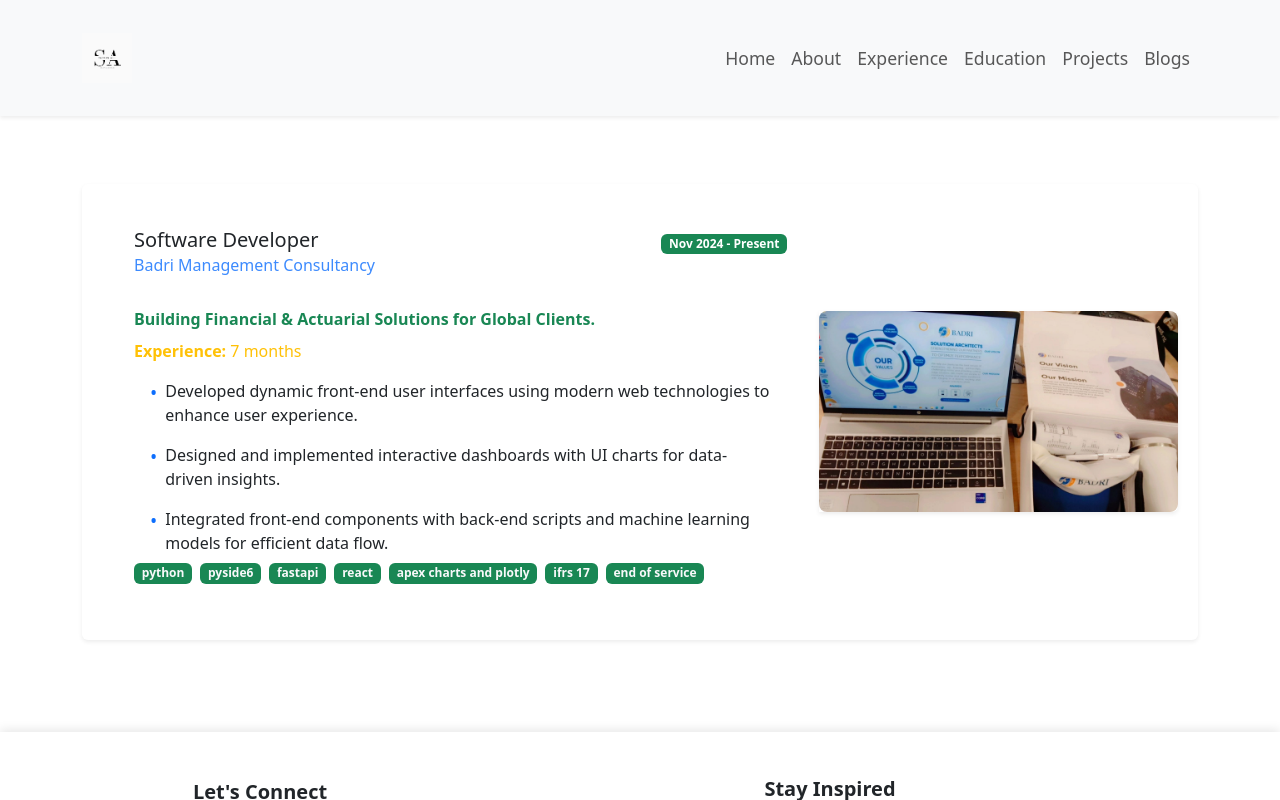
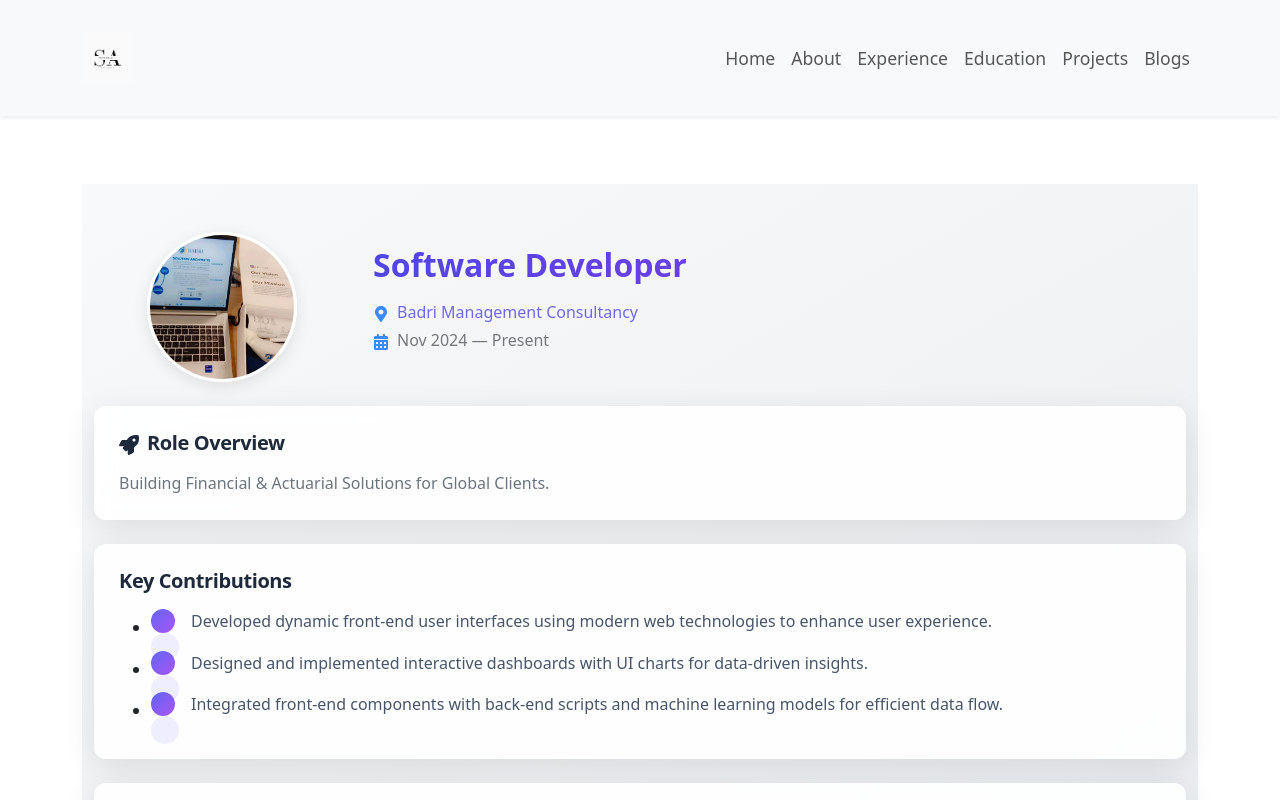
Before and after one commit to SajjadAli54/sajjadali, a Next.js app: page /experience/0 in a window 1280 px wide. Built offline with nearby package versions, Linux system fonts and the light colour scheme.

Commit message:
Updated JobPage component

```diff
--- a/app/(routes)/experience/[id]/page.tsx
+++ b/app/(routes)/experience/[id]/page.tsx
@@ -1,27 +1,295 @@
 "use client";
 
-import ExperienceCard from "@/app/components/ExperienceCard";
+import { useParams } from "next/navigation";
+import { Container, Row, Col, Image, Button } from "react-bootstrap";
 import { jobs } from "@/app/data/jobs";
-import { useParams } from "next/navigation";
+import Link from "next/link";
+import {
+  FaCalendarAlt,
+  FaMapMarkerAlt,
+  FaArrowLeft,
+  FaRocket,
+} from "react-icons/fa";
+import { motion, useAnimate } from "framer-motion";
 import React from "react";
+import Tags from "@/app/components/Tags";
 
-function Job() {
+function JobPage() {
   const params = useParams();
   const job = jobs[Number(params.id)];
+  const [scope, animate] = useAnimate();
+
+  if (!job) {
+    return (
+      <Container className="py-5 text-center">
+        <h3 className="text-danger">Job not found</h3>
+        <Link href="/experience">
+          <Button variant="outline-primary" className="mt-3">
+            Back to Experience
+          </Button>
+        </Link>
+      </Container>
+    );
+  }
+
   return (
-    <ExperienceCard
-      type="job"
-      title={job.title}
-      image={job.image}
-      institutionOrCompany={job.companyName}
-      institutionOrCompanyUrl={job.companyUrl}
-      startDate={job.startDate}
-      endDate={job.endDate}
-      subtitle={job.subtitle}
-      achievementsOrDuties={job.duties}
-      tags={job.tags}
-    />
+    <div className="gradient-background">
+      <Container className="py-5 position-relative">
+        <motion.div
+          initial={{ opacity: 0, y: 20 }}
+          animate={{ opacity: 1, y: 0 }}
+          transition={{ duration: 0.6 }}
+        >
+          <Row className="mb-4 align-items-center">
+            <Col xs={12} md={3} className="text-center mb-3 mb-md-0">
+              <div className="image-wrapper position-relative">
+                <Image
+                  src={job.image || "/placeholder.png"}
+                  roundedCircle
+                  fluid
+                  alt={job.title}
+                  className="company-logo"
+                  style={{
+                    width: "150px",
+                    height: "150px",
+                    objectFit: "cover",
+                    border: "3px solid #fff",
+                    boxShadow: "0 4px 15px rgba(0,0,0,0.1)",
+                  }}
+                  onError={(e) => {
+                    (e.target as HTMLImageElement).src = "/placeholder.png";
+                  }}
+                />
+                <div className="gradient-border"></div>
+              </div>
+            </Col>
+            <Col>
+              <h2 className="fw-bold mb-3 text-gradient">{job.title}</h2>
+              <p className="text-muted mb-1">
+                <FaMapMarkerAlt className="me-2 text-primary" />
+                <a
+                  href={job.companyUrl}
+                  target="_blank"
+                  rel="noopener noreferrer"
+                  className="text-decoration-none company-link"
+                >
+                  {job.companyName}
+                </a>
+              </p>
+              <p className="text-muted">
+                <FaCalendarAlt className="me-2 text-primary" />
+                <span className="date-text">
+                  {job.startDate} — {job.endDate || "Present"}
+                </span>
+              </p>
+            </Col>
+          </Row>
+        </motion.div>
+
+        {/* Role Overview */}
+        <motion.div
+          initial={{ opacity: 0 }}
+          animate={{ opacity: 1 }}
+          transition={{ delay: 0.4, duration: 0.6 }}
+        >
+          <div className="glass-card p-4 mb-4">
+            <h5 className="fw-semibold mb-3 section-title">
+              <FaRocket className="me-2 text-purple" />
+              Role Overview
+            </h5>
+            <p className="text-secondary mb-0 role-description">
+              {job.subtitle}
+            </p>
+          </div>
+        </motion.div>
+
+        {/* Key Contributions */}
+        <motion.div
+          ref={scope}
+          initial={{ opacity: 0 }}
+          animate={{ opacity: 1 }}
+          transition={{ delay: 0.6 }}
+        >
+          <div className="glass-card p-4 mb-4">
+            <h5 className="fw-semibold mb-3 section-title">
+              Key Contributions
+            </h5>
+            <ul className="contribution-list">
+              {job.duties.map((duty, idx) => (
+                <motion.li
+                  key={idx}
+                  className="mb-3"
+                  initial={{ x: -20, opacity: 0 }}
+                  animate={{ x: 0, opacity: 1 }}
+                  transition={{ delay: 0.8 + idx * 0.1 }}
+                >
+                  <div className="d-flex align-items-start">
+                    <span className="bullet-icon me-3">
+                      <div className="bullet-gradient"></div>
+                    </span>
+                    <span className="duty-text">{duty}</span>
+                  </div>
+                </motion.li>
+              ))}
+            </ul>
+          </div>
+        </motion.div>
+
+        {/* Tech Stack */}
+        {job.tags?.length > 0 && (
+          <motion.div
+            initial={{ opacity: 0 }}
+            animate={{ opacity: 1 }}
+            transition={{ delay: 1.2 }}
+          >
+            <div className="glass-card p-4 mb-4">
+              <h5 className="fw-semibold mb-3 section-title">Tech Stack</h5>
+              <Tags tags={job.tags} />
+            </div>
+          </motion.div>
+        )}
+
+        {/* Back Button */}
+        <motion.div
+          initial={{ opacity: 0 }}
+          animate={{ opacity: 1 }}
+          transition={{ delay: 1.4 }}
+        >
+          <div className="text-center mt-5">
+            <Link href="/experience">
+              <Button
+                variant="primary"
+                className="back-button px-4 py-2"
+                style={{
+                  background:
+                    "linear-gradient(135deg, #6366f1 0%, #a855f7 100%)",
+                  border: "none",
+                  position: "relative",
+                  overflow: "hidden",
+                }}
+              >
+                <motion.span
+                  className="d-flex align-items-center justify-content-center"
+                  whileHover={{ scale: 1.05 }}
+                >
+                  <FaArrowLeft className="me-2" />
+                  Back to Experience
+                </motion.span>
+              </Button>
+            </Link>
+          </div>
+        </motion.div>
+      </Container>
+
+      <style jsx global>{`
+        .gradient-background {
+          background: linear-gradient(150deg, #f8f9fa 0%, #e9ecef 100%);
+          min-height: 100vh;
+        }
+
+        .glass-card {
+          background: rgba(255, 255, 255, 0.9);
+          backdrop-filter: blur(10px);
+          border-radius: 12px;
+          box-shadow: 0 8px 32px rgba(0, 0, 0, 0.1);
+          border: 1px solid rgba(255, 255, 255, 0.3);
+        }
+
+        .text-gradient {
+          background: linear-gradient(135deg, #4f46e5 0%, #9333ea 100%);
+          -webkit-background-clip: text;
+          -webkit-text-fill-color: transparent;
+        }
+
+        .company-link {
+          color: #4f46e5 !important;
+          transition: all 0.3s ease;
+          font-weight: 500;
+        }
+
+        .company-link:hover {
+          color: #9333ea !important;
+          text-decoration: underline;
+        }
+
+        .section-title {
+          color: #1e293b;
+          font-size: 1.25rem;
+          letter-spacing: -0.02em;
+        }
+
+        .contribution-list .bullet-gradient {
+          width: 24px;
+          height: 24px;
+          background: linear-gradient(135deg, #6366f1 0%, #a855f7 100%);
+          border-radius: 50%;
+          display: flex;
+          align-items: center;
+          justify-content: center;
+        }
+
+        .contribution-list .bullet-icon::after {
+          content: "";
+          position: absolute;
+          width: 28px;
+          height: 28px;
+          background: rgba(99, 102, 241, 0.1);
+          border-radius: 50%;
+        }
+
+        .duty-text {
+          color: #475569;
+          line-height: 1.6;
+        }
+
+        .back-button::before {
+          content: "";
+          position: absolute;
+          top: 0;
+          left: -100%;
+          width: 100%;
+          height: 100%;
+          background: linear-gradient(
+            120deg,
+            transparent,
+            rgba(255, 255, 255, 0.3),
+            transparent
+          );
+          transition: 0.6s;
+        }
+
+        .back-button:hover::before {
+          left: 100%;
+        }
+
+        .image-wrapper {
+          display: inline-block;
+          position: relative;
+        }
+
+        .gradient-border {
+          position: absolute;
+          top: -3px;
+          left: -3px;
+          right: -3px;
+          bottom: -3px;
+          background: linear-gradient(135deg, #6366f1 0%, #a855f7 100%);
+          border-radius: 50%;
+          z-index: -1;
+          animation: rotate 6s linear infinite;
+        }
+
+        @keyframes rotate {
+          0% {
+            transform: rotate(0deg);
+          }
+          100% {
+            transform: rotate(360deg);
+          }
+        }
+      `}</style>
+    </div>
   );
 }
 
-export default Job;
+export default JobPage;
--- a/app/components/Card.tsx
+++ b/app/components/Card.tsx
@@ -68,9 +68,9 @@ const MyCard: React.FC<MyCardProps> = ({
             <div className="d-flex mt-3">
               <a
                 href={url}
-                target="_blank"
+                // target="_blank"
                 rel="noopener noreferrer"
-                className="btn btn-outline-success d-flex align-items-center"
+                className="btn btn-outline-dark d-flex align-items-center"
               >
                 <FaExternalLinkAlt className="me-2" size={16} /> Read More
               </a>
--- a/package.json
+++ b/package.json
@@ -13,6 +13,7 @@
     "axios": "^1.7.9",
     "bootstrap": "^5.3.3",
     "formik": "^2.4.6",
+    "framer-motion": "^12.9.4",
     "lodash": "^4.17.21",
     "next": "15.1.6",
     "react": "^19.0.0",
```
Also changed, not shown: 1 other file (tests, documents, lock files or other folders).
